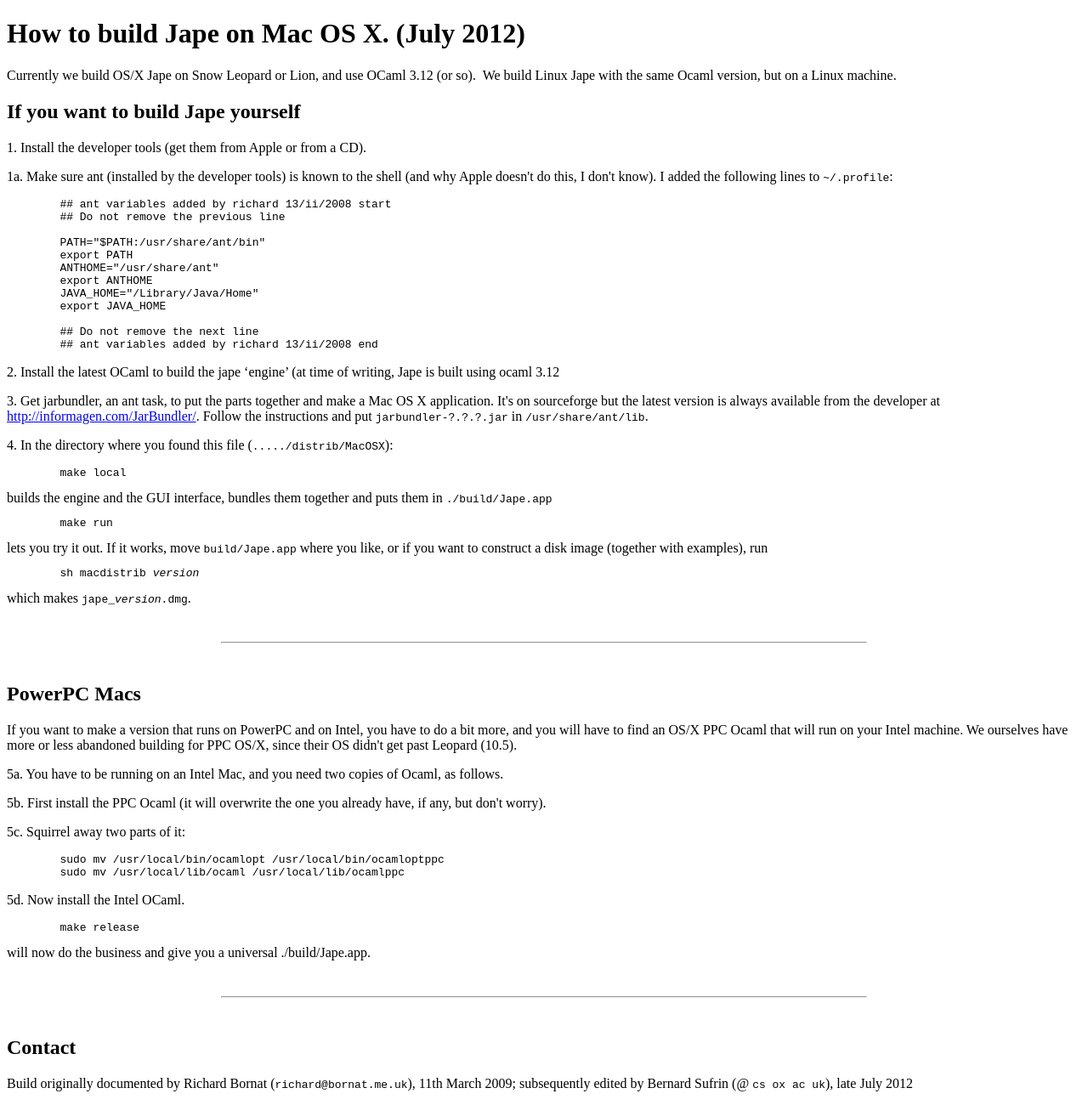
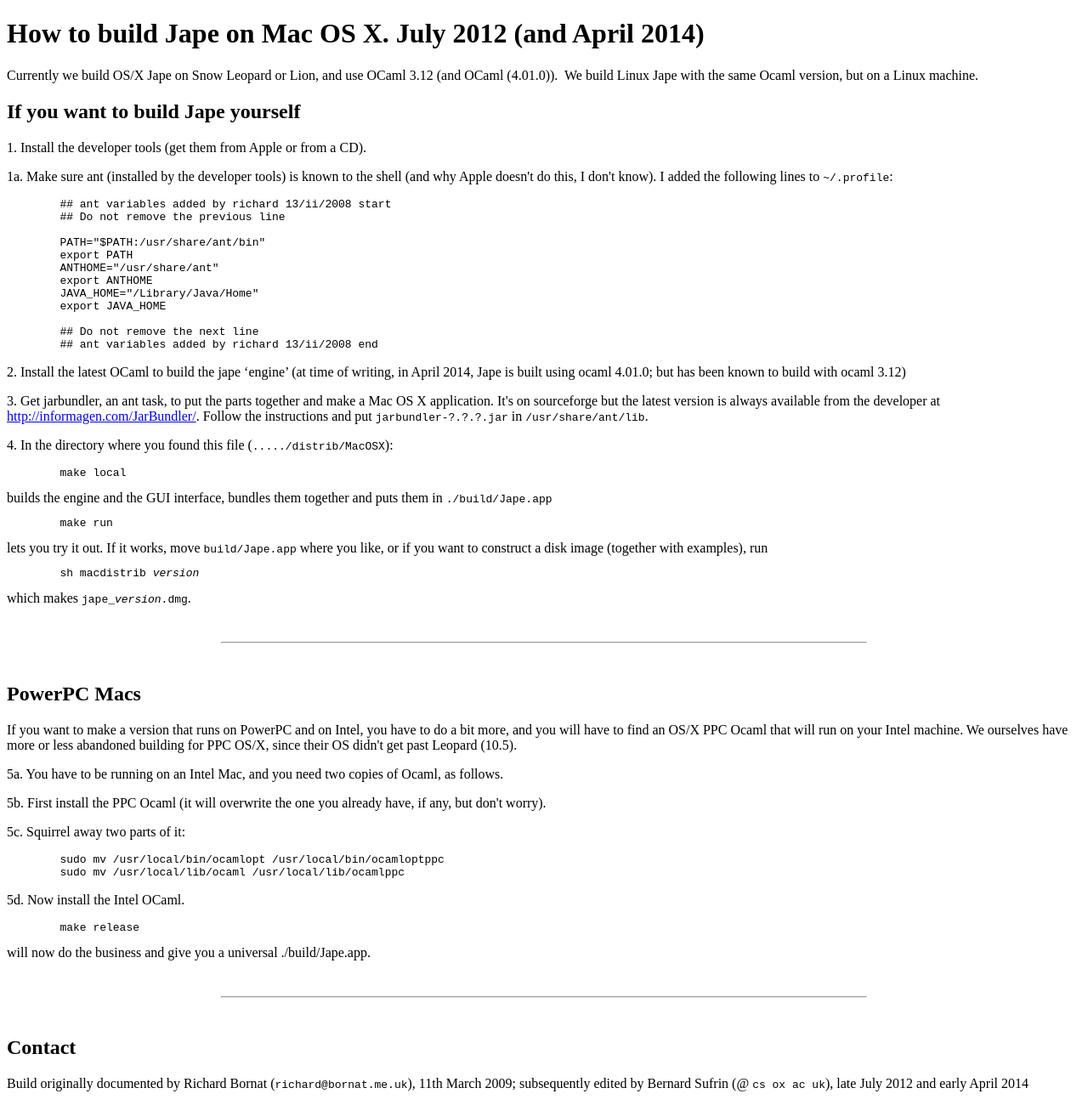
Before and after one commit to RBornat/jape, a plain HTML site: page distrib/MacOSX/README_BUILD_MACOSX_JAPE.html in a window 1280 px wide. Shown: the whole page at 85% size. Drawn offline with Linux system fonts and the light colour scheme.

Commit message:
Updated ocaml build version description

```diff
--- a/distrib/MacOSX/README_BUILD_MACOSX_JAPE.html
+++ b/distrib/MacOSX/README_BUILD_MACOSX_JAPE.html
@@ -11,11 +11,11 @@
 
 <body>
 
-<h1>How to build Jape on Mac OS X. (July 2012)</h1>
+<h1>How to build Jape on Mac OS X. July 2012 (and April 2014)</h1>
 
 
 <p >Currently we build OS/X Jape on Snow Leopard or Lion,
-and use OCaml 3.12 (or so).  We build Linux Jape with the
+and use OCaml 3.12 (and OCaml (4.01.0)).  We build Linux Jape with the
 same Ocaml version, but on a Linux machine.</p>
 
 
@@ -48,7 +48,8 @@
 
 
 
-<p >2. Install the latest OCaml to build the jape ‘engine’ (at time of writing, Jape is built using ocaml 3.12</p>
+<p >2. Install the latest OCaml to build the jape ‘engine’ (at time of writing, in April 2014,
+Jape is built using ocaml 4.01.0; but has been known to build with ocaml 3.12)</p>
 
 
 <p >3. Get jarbundler, an ant task, to put the parts
@@ -121,7 +122,7 @@
 
 <h2>Contact</h2>
 <p>Build originally documented by Richard Bornat (<tt>richard@bornat.me.uk</tt>), 11th March 2009;
-subsequently edited by Bernard Sufrin (@ <tt>cs ox ac uk</tt>), late July 2012</p>
+subsequently edited by Bernard Sufrin (@ <tt>cs ox ac uk</tt>), late July 2012 and early April 2014</p>
 
 </body>
 </html>
```
